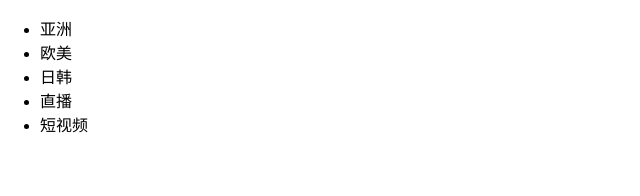
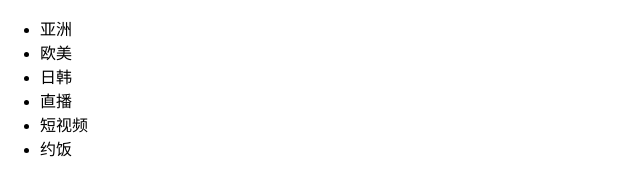
Before and after one commit to hello78911/dbhot, a plain HTML site: page index.html in a window 1280 px wide. Shown: the full height of the page, 0-640 px from the left. Drawn offline with Linux system fonts and the light colour scheme.

Commit message:
约饭功能

```diff
--- a/index.html
+++ b/index.html
@@ -16,6 +16,7 @@
      <li>日韩</li>
      <li>直播</li>
      <li>短视频</li>
+     <li>约饭</li>
 </ul>
 </body>
 </html>
```
